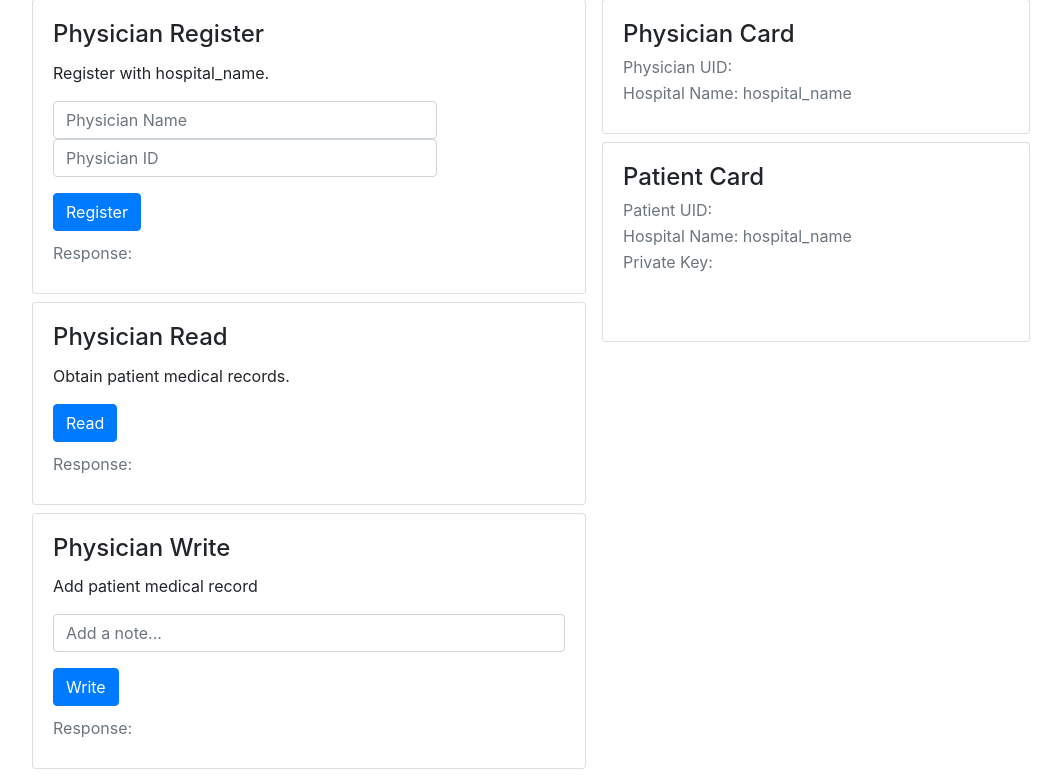
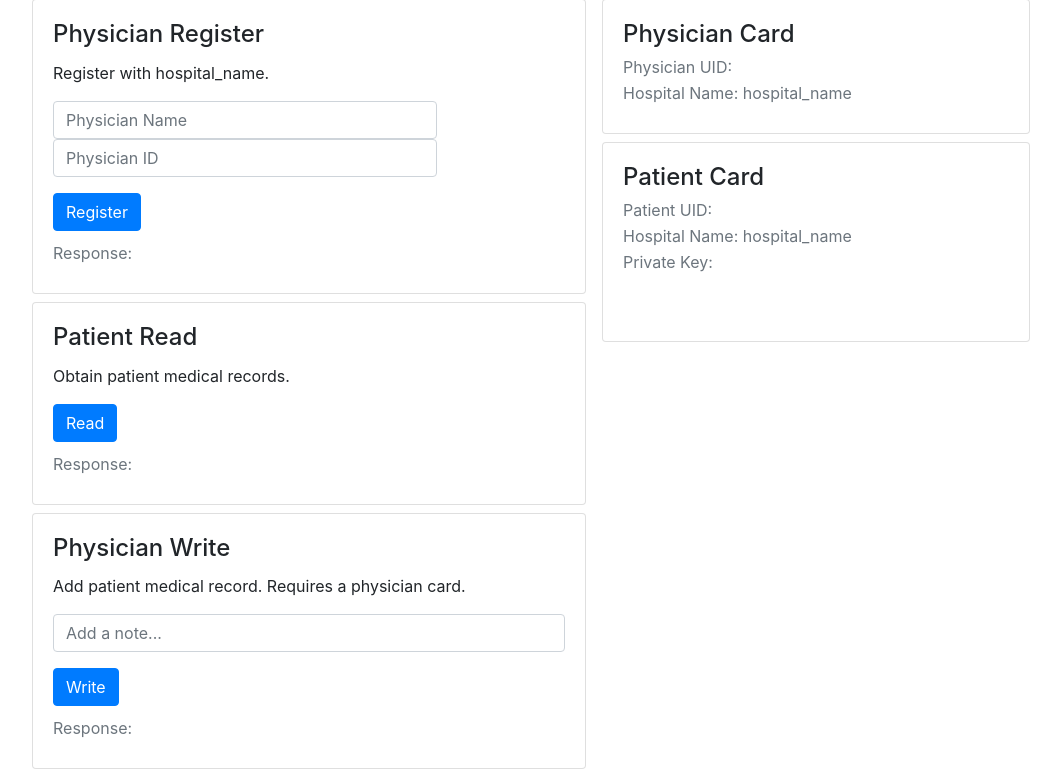
Before and after one commit to CSCI-2952-F/consistent-hrms, a Flask app: page /physician in a window 1280 px wide. Shown: the part 378-1155 px from the top of the page, without its empty margins (46-1107 px from the left). Run offline with Flask 2, Linux system fonts and the light colour scheme; some libraries are stand-ins or nearby versions.

Commit message:
Rename physician read in HTML

```diff
--- a/src/frontend/templates/physician.html
+++ b/src/frontend/templates/physician.html
@@ -56,7 +56,7 @@
       <div class="row">
         <div class="card w-100 mb-2 ml-2 mr-2">
           <div class="card-body">
-            <h4 class="card-title">Physician Read</h4>
+            <h4 class="card-title">Patient Read</h4>
             <p class="card-text">Obtain patient medical records.</p>
             <form>
               <div class="form-group">
@@ -72,7 +72,7 @@
         <div class="card w-100 mb-2 ml-2 mr-2">
           <div class="card-body">
             <h4 class="card-title">Physician Write</h4>
-            <p class="card-text">Add patient medical record</p>
+            <p class="card-text">Add patient medical record. Requires a physician card.</p>
             <form>
               <div class="form-group">
                 <input type="text" class="form-control" id="note" required placeholder="Add a note..." />
```
